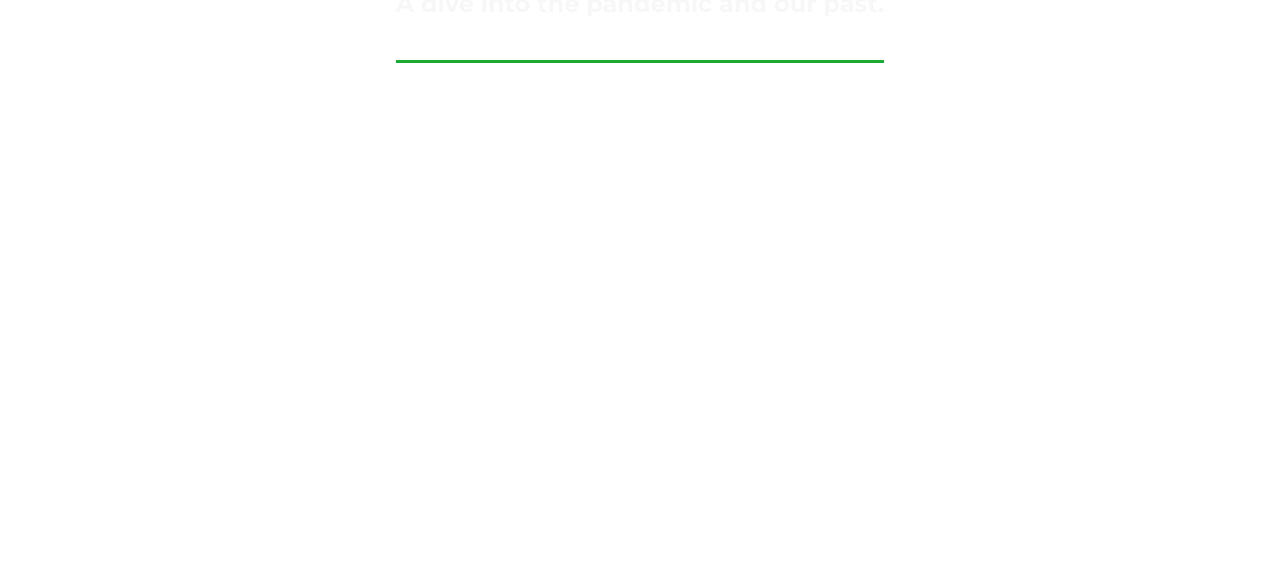
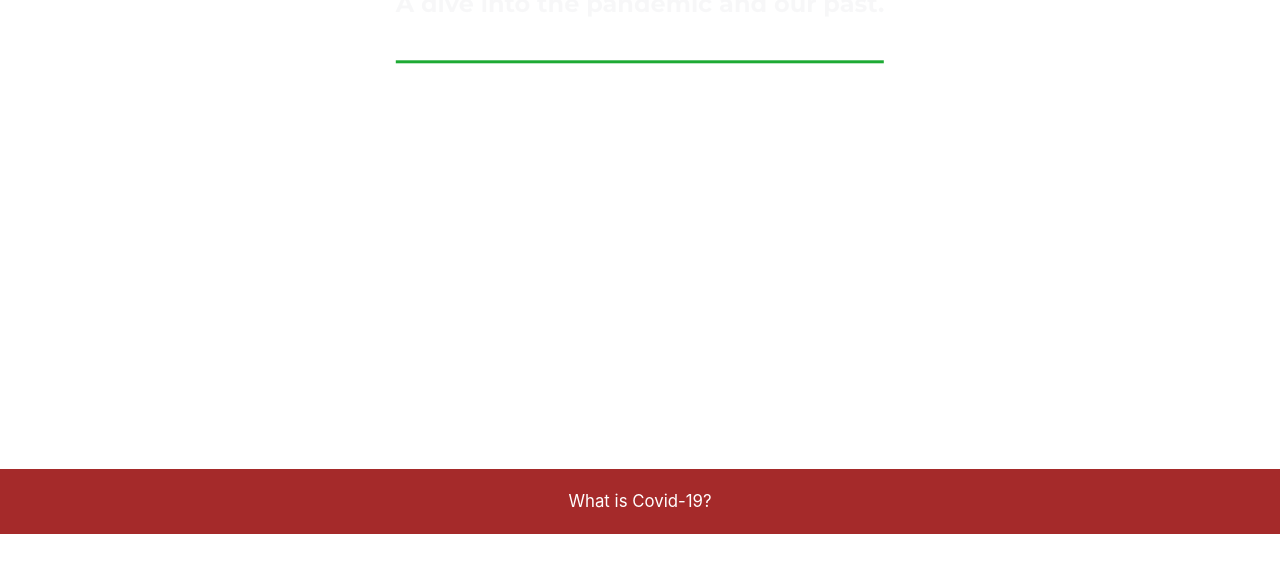
Before and after one commit to Arce-Mdina/covid-19, a React (Vite) app: page / in a window 1280 px wide. Shown: the part 363-936 px from the top of the page. Before the commit the page ends 800 px from the top, so only its background shows below. Built offline with nearby package versions, Linux system fonts and the light colour scheme.

Commit message:
Added about section

```diff
--- a/src/App.css
+++ b/src/App.css
@@ -5,6 +5,46 @@
   margin: 0 auto;
   padding: 2rem;
   text-align: center;
+}
+
+.desc {
+  margin-bottom:20px;
+  margin-top:0;
+  text-align:center;
+  font-size:105%;
+  color:white;
+  background-color:brown;
+  /* padding:20px; */
+  padding-top:20px;
+  padding-bottom:20px;
+  width:100vw;
+  max-width:100vw;
+  left:50%;
+  margin-left: -50vw;
+  position:relative;
+  /* padding-left:3px; */
+  overflow:hidden;
+}
+
+.headings {
+  height:100vh;
+}
+
+.header {
+  /* display: flex;
+  justify-content: center;
+  align-items: center;
+  height: 100vh; */
+
+  /* height:100vh;
+
+  display: grid;
+  place-items: center; */
+
+  position: absolute;
+  top: 50%;
+  left: 50%;
+  transform: translate(-50%, -50%);
 }
 
 .logo {
--- a/src/App.jsx
+++ b/src/App.jsx
@@ -2,6 +2,17 @@ import React, { useEffect } from 'react'
 import './App.css'
 
 import gsap from 'gsap'
+
+import About from './sections/About';
+import Cases from './sections/Cases';
+import Lockdown from './sections/Lockdown';
+import Pandemic from './sections/Pandemic';
+import Preventions from './sections/Preventions';
+import Quarantine from './sections/Quarantine';
+import Science from './sections/Science';
+import Symptoms from './sections/Symptoms';
+import Treatments from './sections/Treatments';
+import Virus from './sections/Virus';
 
 function App() {
 
@@ -13,9 +24,17 @@ function App() {
 
   return (
     <>
-      <h1 className="heading">Covid-19</h1>
-      <hr style={{ height: "2.7px", background: "#1daa34", border: "none" }}></hr>
-      <h2 className="desc-heading">A dive into the pandemic and our past.</h2>
+      <div className="headings">
+        <div className="header">
+          <h1 className="heading">Covid-19</h1>
+          <hr style={{ height: "2.7px", background: "#1daa34", border: "none" }}></hr>
+          <h2 className="desc-heading">A dive into the pandemic and our past.</h2>
+        </div>
+      </div>
+
+      <div className="content">
+        <About />
+      </div>
     </>
   )
 }
--- a/src/sections/About.jsx
+++ b/src/sections/About.jsx
@@ -2,7 +2,9 @@ import React from 'react'
 
 const About = () => {
   return (
-    <div>About</div>
+    <>
+      <div className="desc">What is Covid-19?</div>
+    </>
   )
 }
 
```
